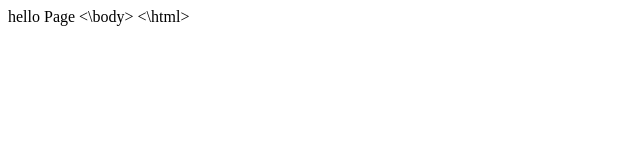
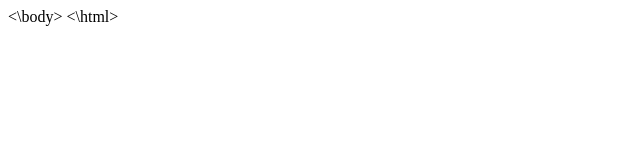
Before and after one commit to Ivanhcl/gitjune21ivanhcl, a plain HTML site: page index.html in a window 1280 px wide. Shown: the whole page, without its empty margins (0-640 px from the left). Drawn offline with Linux system fonts and the light colour scheme.

Commit message:
index.html with a line deleted

```diff
--- a/index.html
+++ b/index.html
@@ -1,6 +1,5 @@
 <html>
 	<title>The first page</title>
 	<body>
-		hello Page
 	<\body>
 <\html>
```
